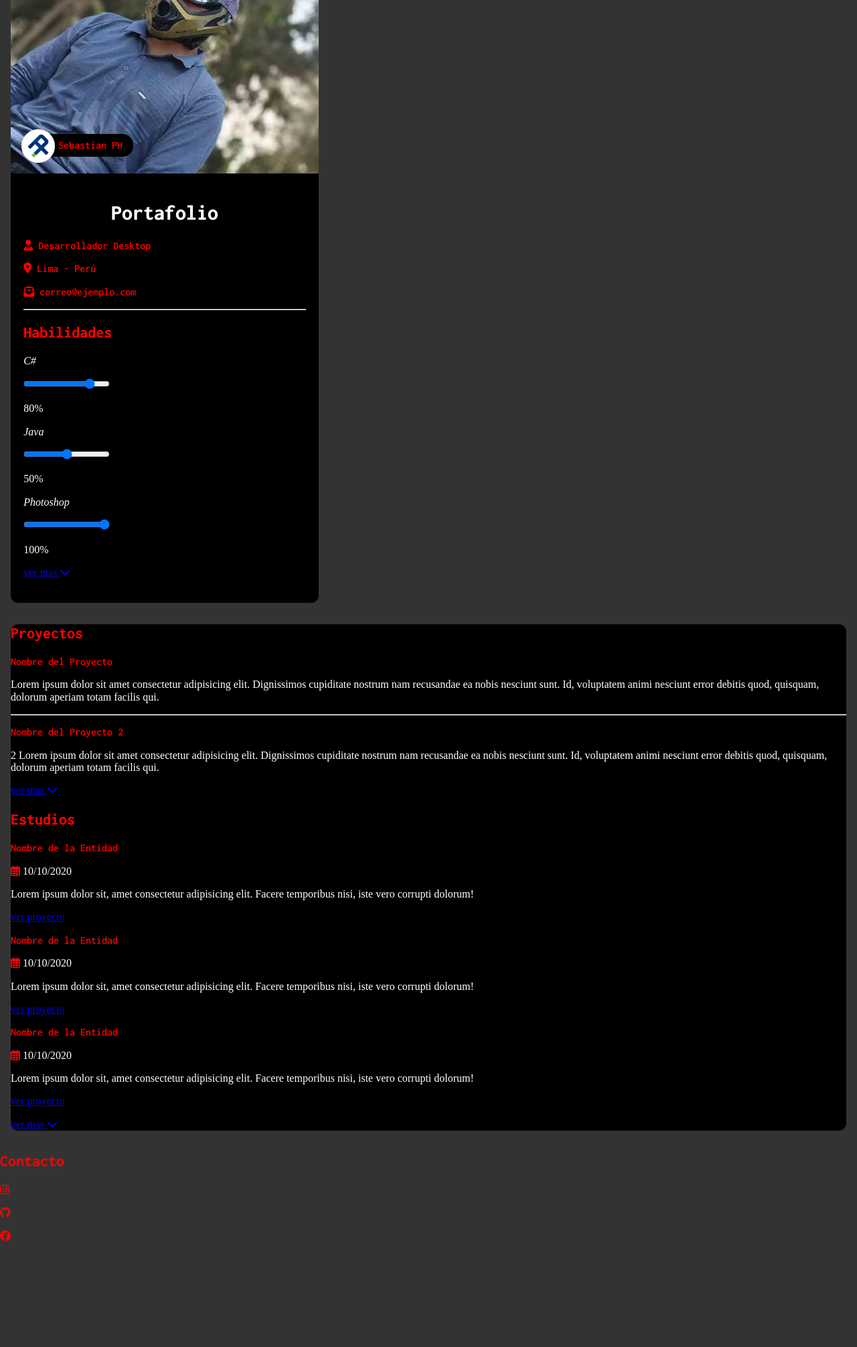
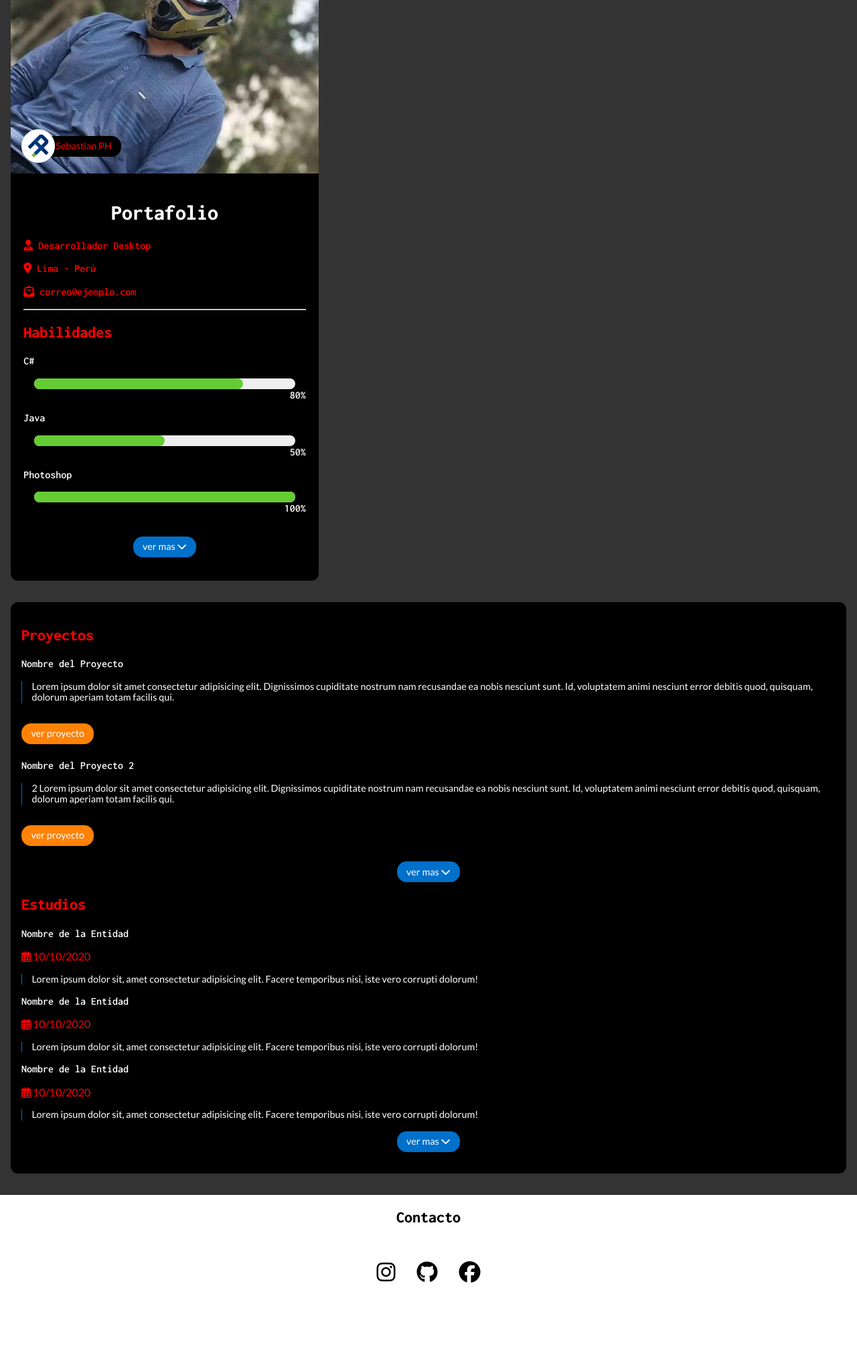
Before and after one commit to jotajotadev/sebastianeph.github.io, a PHP site: page / in a window 1280 px wide. Shown: the part 217-2228 px from the top of the page at 67% size. Before the commit the page ends 2070 px from the top, so only its background shows below. Run offline with PHP 8.4, Linux system fonts and the light colour scheme; some libraries are stand-ins or nearby versions.

Commit message:
Se agrego los estilos al sitio web, iconos, fuentes, layout esta es la version movil

```diff
--- a/css/styles.css
+++ b/css/styles.css
@@ -5,18 +5,37 @@ font-family: 'Lato', sans-serif;
 .sub-titulo {
     color: var(--sub-title-color, #F00);
     font-family: "Inconsolata", monospace;
+    font-size: 1.8;
 }
 .categoria {
     font-family: "Inconsolata", monospace;
     font-weight: 100;
+    font-size: 1.1;
 }
 .titulo-principal {
     font-family: "Inconsolata", monospace;
     font-weight: 800;
     text-align: center;
+    font-size: 2em;
+}
+[class*="descripcion"] {
+    font-family: 'Lato', sans-serif;
+    padding-left: 1em;
+    padding-right: 1em;
+    border-left: 1px solid var(--button-color-primary, #0070CA);
+    font-size: 0.9em;
 }
 .icon {
     color: var(--sub-title-color, #F00);
+}
+.boton {
+    background-color: var(--button-color-primary, #0070CA);
+    padding: 0.5em 1em;
+    border-radius: 1em;
+    color: var( --text-color, #fff);
+    text-decoration: none;
+    font-family: 'Lato', sans-serif;
+    font-size: 0.9em;
 }
 body {
     background-color: var(--background-color, #333);
@@ -63,9 +82,95 @@ body {
     border-radius: 1em;
     background-color: var( --background-items, #000);
 }
-.categoria strong{
+.contenedor-portafolio .categoria{
     color: var(--sub-title-color, #F00);
 }
 .contenedor-portafolio {
     padding: 1.2em;
 }
+.linea-divisora {
+    color: var(--line-through, #66CC33);
+}
+.contenedor-habilidad {
+    font-family: 'Inconsolata', monospace;
+    display: flex;
+    flex-direction: column;
+}
+.contenedor-habilidad + p {
+    display: flex;
+    justify-content: center;
+}
+.contenedor-habilidad em {
+    font-style: normal;
+}
+.nombre-habilidad, .valor-habilidad {
+    margin-top: 0;
+}
+.contenedor-progreso {
+    margin-right: 1em;
+    margin-left: 1em;
+    background: var(--progres-background, #eee);
+    max-width: 100%;
+    height: 1em;
+    border-radius: 1em;
+}
+.progreso {
+    background: var(--line-through,  #66CC33);
+    height: 1em;
+    width: 80%;
+    border-radius: 1em;
+}
+.progreso.dos {
+    width: 50%;
+}
+.progreso.tres {
+    width: 100%;
+}
+.valor-habilidad {
+    align-self: flex-end;
+}
+/*
+este comentario divide los estilos de la seccion lateral derecha
+ de guia no borrar gracias.
+*/
+.contenedor-B {
+    padding: 1em;
+}
+.item-proyectos .boton {
+    background-color: var(--button-color-secondary, #FF9933);
+    display: inline-block;
+    margin-top: 1em;
+    margin-bottom: 0.5em;
+}
+.item-proyectos + p {
+    display: flex;
+    justify-content: center;
+}
+.item-estudios + p {
+    display: flex;
+    justify-content: center;
+}
+.fecha-estudios {
+    font-family: 'Lato', sans-serif;
+    color: var(--sub-title-color, #F00);
+}
+.pie {
+    padding-top: 0.1px; /*no borrar*/
+    padding-bottom: 4em;
+    background-color: var( --text-color, #fff);
+}
+.pie .sub-titulo {
+    color: black;
+    text-align: center;
+}
+.contenedor-red-social {
+    width: 50%;
+    margin: 0 auto;
+    display: flex;
+    justify-content: center;
+}
+.contenedor-red-social .icon {
+    color: black;
+    margin: 0.5em;
+    font-size: 2em;
+}
--- a/css/variables.css
+++ b/css/variables.css
@@ -2,8 +2,9 @@
     --background-color: #333;
     --background-items: #000;
     --text-color: #fff;
+    --progres-background: #eee;
     --button-color-primary: #0070CA;
-    --button-color-secondary: #FF9933;
+    --button-color-secondary: #ff8206;
     --sub-title-color: #F00;
     --line-through: #66CC33;
 }
--- a/index.html
+++ b/index.html
@@ -34,17 +34,23 @@
 				</h2>
 				<div class="contenedor-habilidad">
 					<p class="nombre-habilidad"><em>C#</em></p>
-					<input class="rango-habilidad" type="range" value="80">
+					<div class="contenedor-progreso">
+						<div class="progreso"></div>
+					</div>
 					<p class="valor-habilidad"><span>80%</span></p>
 				</div>
 				<div class="contenedor-habilidad">
 					<p class="nombre-habilidad"><em>Java</em></p>
-					<input class="rango-habilidad" type="range" value="50">
+					<div class="contenedor-progreso">
+						<div class="progreso dos"></div>
+					</div>
 					<p class="valor-habilidad"><span>50%</span></p>
 				</div>
 				<div class="contenedor-habilidad">
 					<p class="nombre-habilidad"><em>Photoshop</em></p>
-					<input class="rango-habilidad" type="range" value="100">
+					<div class="contenedor-progreso">
+						<div class="progreso tres"></div>
+					</div>
 					<p class="valor-habilidad"><span>100%</span></p>
 				</div>
 				<p><a class="boton" href="#">ver mas <i class="fas fa-chevron-down"></i></a></p>
@@ -55,49 +61,50 @@
 	<div class="contenedor-B">
 		<article class="contenedor-proyectos">
 			<h2 class="sub-titulo">Proyectos</h2>
-			<section class="contenedor-proyectos">
-				<p class="categoria"><strong>Nombre del Proyecto</strong></p>
+			<section class="item-proyectos">
+				<p class="categoria proyecto"><strong>Nombre del Proyecto</strong></p>
 				<p class="descripcion-proyecto">Lorem ipsum dolor sit amet consectetur adipisicing elit. Dignissimos cupiditate nostrum nam recusandae ea nobis nesciunt sunt. Id, voluptatem animi nesciunt error debitis quod, quisquam, dolorum aperiam totam facilis qui.</p>
+				<p><a class="boton" href="#">ver proyecto</a></p>
 			</section>
-			<hr class="linea-divisora"/> <!--No borrar importante para semantica-->
-			<section class="contenedor-prouevtos">
+
+			<section class="item-proyectos">
 				<p class="categoria"><strong>Nombre del Proyecto 2</strong></p>
 				<p class="descripcion-proyecto">2 Lorem ipsum dolor sit amet consectetur adipisicing elit. Dignissimos cupiditate nostrum nam recusandae ea nobis nesciunt sunt. Id, voluptatem animi nesciunt error debitis quod, quisquam, dolorum aperiam totam facilis qui.</p>
+				<p><a class="boton" href="#">ver proyecto</a></p>
 			</section>
 			<p><a class="boton" href="#">ver mas <i class="fas fa-chevron-down"></i></a></p>
 		</article>
 
 		<article class="contenedor-estudios">
 			<h2 class="sub-titulo">Estudios</h2>
-			<section class="contenedor-estudios">
+			<section class="item-estudios">
 				<div class="divisor-estudios">
 					<p class="categoria"><strong> Nombre de la Entidad</strong></p>
 					<p class="fecha-estudios"><i class="icon far fa-calendar-alt"></i> 10/10/2020</p>
 					<p class="descripcion-estudios">Lorem ipsum dolor sit, amet consectetur adipisicing elit. Facere temporibus nisi, iste vero corrupti dolorum!</p>
-					<p><a class="boton" href="#">ver proyecto</a></p>
 				</div>
 				<div class="divisor-estudios">
 					<p class="categoria"><strong> Nombre de la Entidad</strong></p>
 					<p class="fecha-estudios"><i class="icon far fa-calendar-alt"></i> 10/10/2020</p>
 					<p class="descripcion-estudios">Lorem ipsum dolor sit, amet consectetur adipisicing elit. Facere temporibus nisi, iste vero corrupti dolorum!</p>
-					<p><a class="boton" href="#">ver proyecto</a></p>
 				</div>
 				<div class="divisor-estudios">
 					<p class="categoria"><strong> Nombre de la Entidad</strong></p>
 					<p class="fecha-estudios"><i class="icon far fa-calendar-alt"></i> 10/10/2020</p>
 					<p class="descripcion-estudios">Lorem ipsum dolor sit, amet consectetur adipisicing elit. Facere temporibus nisi, iste vero corrupti dolorum!</p>
-					<p><a class="boton" href="#">ver proyecto</a></p>
 				</div>
-				<p><a class="boton" href="#">ver mas <i class="fas fa-chevron-down"></i></a></p>
 			</section>
+			<p><a class="boton" href="#">ver mas <i class="fas fa-chevron-down"></i></a></p>
 		</article>
 	</div>
 
 	<footer class="pie">
 		<h2 class="sub-titulo">Contacto</h2>
-		<p class="red-social"><a href="#"><i class="icon fab fa-instagram"></i></a></p>
-		<p class="red-social"><a href="#"><i class="icon fab fa-github"></i></a></p>
-		<p class="red-social"><a href="#"><i class="icon fab fa-facebook"></i></a></p>
+		<div class="contenedor-red-social">
+			<p class="red-social"><a href="#"><i class="icon fab fa-instagram"></i></a></p>
+			<p class="red-social"><a href="#"><i class="icon fab fa-github"></i></a></p>
+			<p class="red-social"><a href="#"><i class="icon fab fa-facebook"></i></a></p>
+		</div>
 	</footer>
 </body>
 </html>
```
